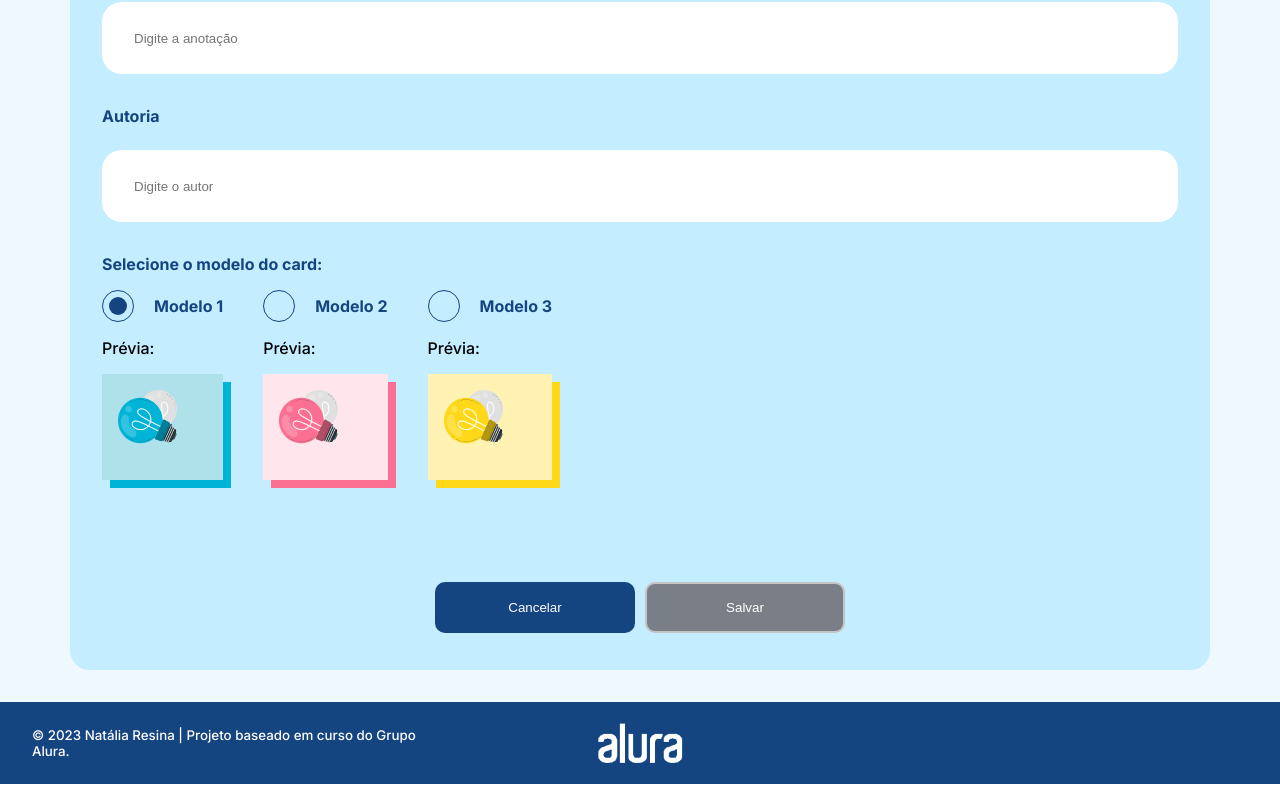
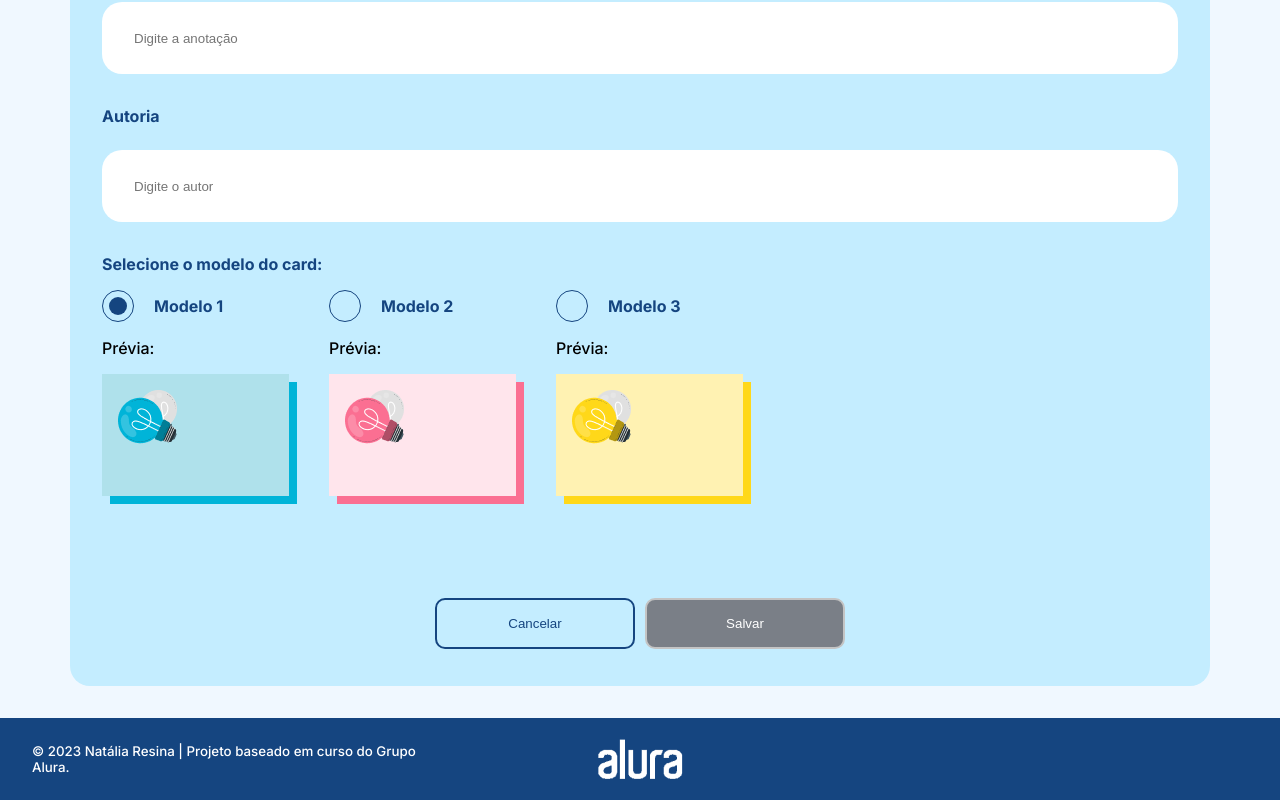
Before and after one commit to natalia-r-l/Angular-Memoteca, an Angular app: page /createNote in a window 1280 px wide. Shown: the part 394-1194 px from the top of the page. Built offline with nearby package versions, Linux system fonts and the light colour scheme.

Commit message:
layout changes

```diff
--- a/src/app/components/notes/create-note/create-note.component.css
+++ b/src/app/components/notes/create-note/create-note.component.css
@@ -71,7 +71,7 @@
 
 .model {
   background-color: #F8F9FE;
-  padding: 1rem;
+  padding: 1rem 7rem 2rem 1rem;
   max-width: 250px;
   margin: 1rem 0 2rem;
 }
@@ -150,3 +150,14 @@ input[type='radio']:checked+.custom-radio span {
   margin-top: 70px;
   width: 200px;
 }
+
+.button-white {
+  background-color: transparent;
+  color:#154580;
+}
+
+.button-white:hover{
+  background-color: lightgray;
+  color:#154580;
+  border: 2px solid #154580;
+}
--- a/src/app/components/notes/create-note/create-note.component.html
+++ b/src/app/components/notes/create-note/create-note.component.html
@@ -87,7 +87,7 @@
       </div>
     </div>
     <div class="actions">
-      <button (click)="cancelNote()" class="button">Cancelar</button>
+      <button (click)="cancelNote()" class="button button-white">Cancelar</button>
       <button
         (click)="createNote()"
         [disabled]="!form.valid"
--- a/src/app/components/notes/edit-note/edit-note.component.css
+++ b/src/app/components/notes/edit-note/edit-note.component.css
@@ -60,10 +60,11 @@
 
 .model {
   background-color: #F8F9FE;
-  padding: 1rem;
+  padding: 1rem 7rem 2rem 1rem;
   max-width: 250px;
   margin: 1rem 0 2rem;
 }
+
 
 .model .content {
   margin: 1rem auto;
@@ -147,3 +148,14 @@ input[type='radio']:checked+.custom-radio span {
   margin-top: -25px;
   margin-bottom: 20px;
 }
+
+.button-white {
+  background-color: transparent;
+  color:#154580;
+}
+
+.button-white:hover{
+  background-color: lightgray;
+  color:#154580;
+  border: 2px solid #154580;
+}
--- a/src/app/components/notes/edit-note/edit-note.component.html
+++ b/src/app/components/notes/edit-note/edit-note.component.html
@@ -89,7 +89,7 @@
       </div>
     </div>
     <div class="actions">
-      <button (click)="cancelUpdate()" class="button"> Cancelar</button>
+      <button (click)="cancelUpdate()" class="button button-white"> Cancelar</button>
       <button
         (click)="update()"
         [disabled]="!form.valid"
```
